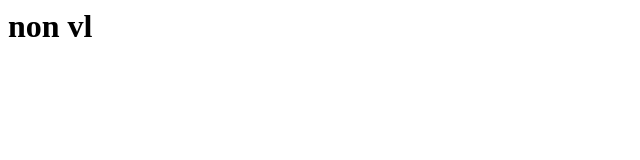
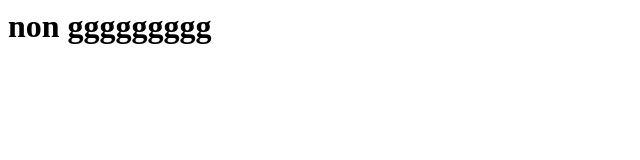
Before and after one commit to yenn442002/yen123, a plain HTML site: page index.html in a window 1280 px wide. Shown: the whole page, without its empty margins (0-640 px from the left). Drawn offline with Linux system fonts and the light colour scheme.

Commit message:
Update index.html

```diff
--- a/index.html
+++ b/index.html
@@ -1 +1 @@
-<h1>non vl</h1>
+<h1>non ggggggggg</h1>
```
